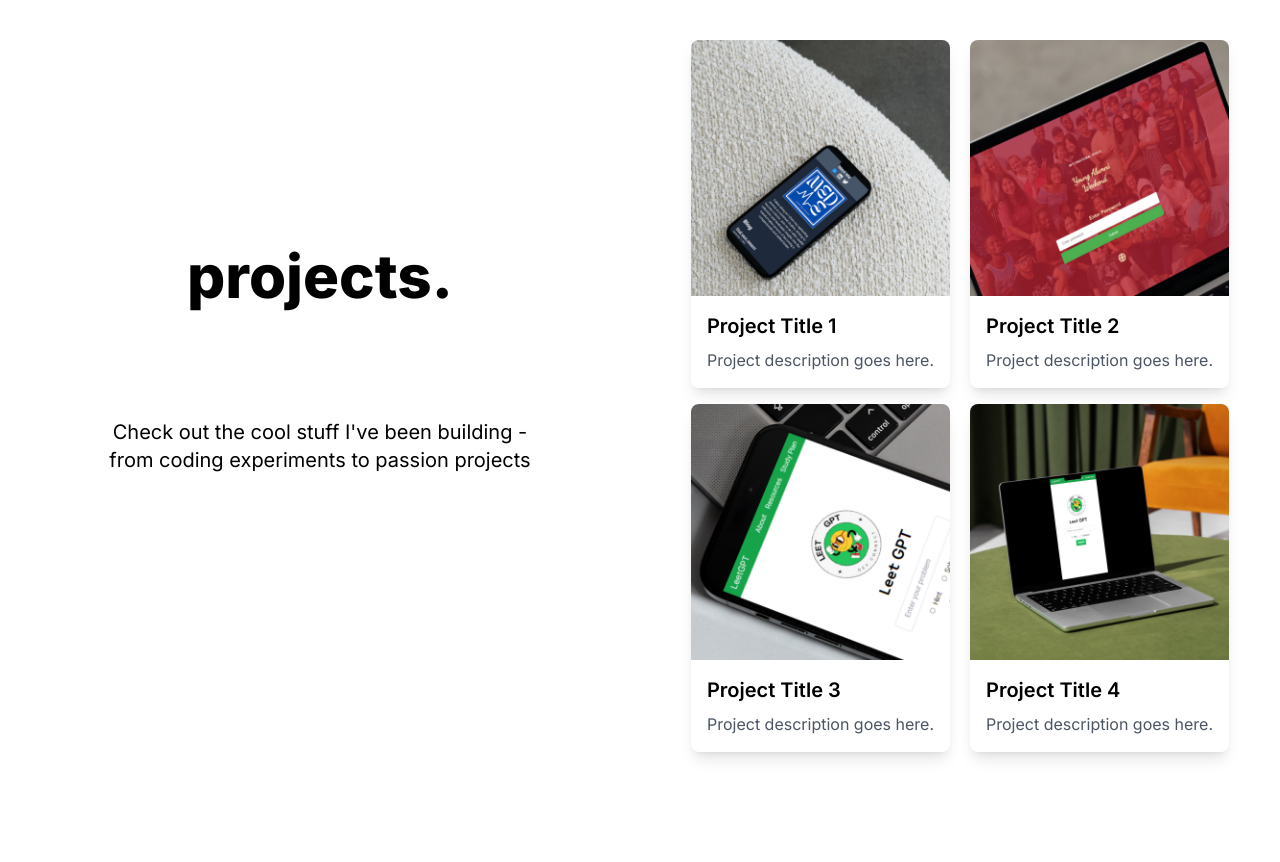
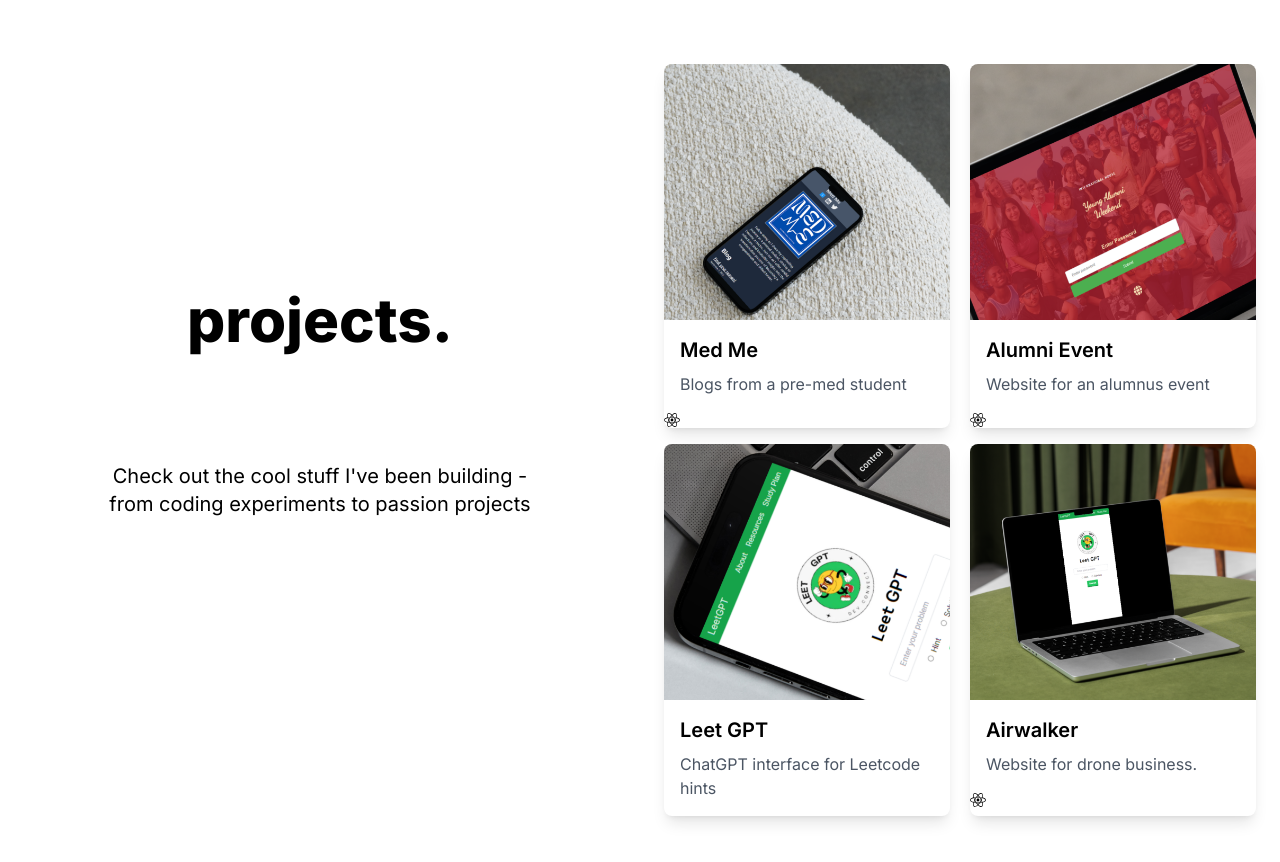
Before and after one commit to SushantChhetry/sushant-website, a Next.js app: page /project in a window 1280 px wide. Shown: the top 862 px of the page. Before the commit the page ends 800 px from the top, so only its background shows below. Built offline with nearby package versions, Linux system fonts and the light colour scheme.

Commit message:
Updated contact and projects page

```diff
--- /dev/null
+++ b/app/components/ProjectCard.tsx
@@ -0,0 +1,46 @@
+import React from "react";
+import Image from "next/image";
+import { FaReact } from "react-icons/fa";
+
+interface ProjectProps {
+  title: string;
+  imageSrc: string;
+  description: string;
+  altText: string;
+  icons: string[];
+}
+
+const ProjectCard: React.FC<ProjectProps> = ({
+  title,
+  imageSrc,
+  description,
+  icons,
+}) => {
+  const iconMap: { [key: string]: React.ReactNode } = {
+    react: <FaReact />,
+    // Add more icon mappings here if needed
+  };
+  return (
+    <div className="bg-white shadow-lg rounded-lg overflow-hidden transition-transform transform hover:scale-105">
+      <Image
+        src={imageSrc}
+        alt={title}
+        className="h-64 w-full object-cover"
+        width={250}
+        height={250}
+      />
+      <div className="p-4">
+        <h2 className="text-xl font-semibold mb-2">{title}</h2>
+        <div className="text-gray-600">{description}</div>
+      </div>
+      {icons.map((icon, index) => {
+        if (iconMap[icon]) {
+          return <div key={index}>{iconMap[icon]}</div>;
+        }
+        return null; // Return null for unsupported icons
+      })}
+    </div>
+  );
+};
+
+export default ProjectCard;
--- a/app/contact/page.tsx
+++ b/app/contact/page.tsx
@@ -4,18 +4,9 @@
   return (
     <>
       <div className="flex md:flex-wrap h-screen justify-center items-center flex-col">
-        <div className="w-full md:w-1/2 flex flex-col justify-center items-center py-12">
-          <h1 className="text-6xl font-extrabold my-5 transition duration-500 hover:text-blue-600">
-            hire me.
-          </h1>
-          <p className="md:text-xl text-center text-block m-4 md:m-9 md:p-14">
-            Ready to collaborate? Let&apos;s chat about how I can bring my
-            skills to your team or project
-          </p>
-        </div>
-        <div className="flex-1 justify-center items-center">
-          <div className="mt-8 max-w-md">
-            <div className="grid grid-cols-1 gap-6">
+        <div className="w-full md:w-1/2 flex flex-col justify-center items-center">
+          <div className="flex-1 justify-center items-center">
+            <div className="grid grid-cols-1 gap-3">
               <label className="block">
                 <span className="text-gray-700">Full name</span>
                 <input
@@ -57,8 +48,23 @@
                 <span className="text-gray-700">Additional details</span>
                 <textarea className="mt-0 block w-full px-0.5 border-0 border-b-2 border-gray-200 focus:ring-0 focus:border-black"></textarea>
               </label>
+              <button
+                type="submit"
+                className="bg-blue-600 text-white font-semibold py-2 px-4 rounded-md hover:bg-blue-700 focus:outline-none focus:ring-2 focus:ring-blue-500 focus:ring-offset-2"
+              >
+                Submit
+              </button>
             </div>
           </div>
+        </div>
+        <div className="mt-4 max-w-md text-center">
+          <h1 className="text-6xl font-extrabold my-5 transition duration-500 hover:text-blue-600">
+            hire me.
+          </h1>
+          <p className="md:text-xl text-center text-block m-4 md:m-9 md:p-14">
+            Ready to collaborate? Let&apos;s chat about how I can bring my
+            skills to your team or project
+          </p>
         </div>
       </div>
     </>
--- a/app/project/page.tsx
+++ b/app/project/page.tsx
@@ -1,13 +1,11 @@
 import React from "react";
 import Image from "next/image";
+import ProjectCard from "../components/ProjectCard";
 
 const Project = () => {
   return (
     <>
-      <div
-        className="flex flex-wrap h-fit my-10
-      "
-      >
+      <div className="flex flex-wrap h-fit my-10">
         <div className="w-full md:w-1/2 flex flex-col justify-center items-center py-12">
           <h1 className="text-6xl font-extrabold my-5 transition duration-500 hover:text-blue-600">
             projects.
@@ -17,71 +15,43 @@
             experiments to passion projects
           </p>
         </div>
-        <div className="w-full md:w-1/2 flex justify-center items-center ">
-          <div className="grid grid-cols-1 md:grid-cols-2 lg:grid-cols-2 gap-4 gap-x-5">
+        <div className="w-full md:w-1/2 flex justify-center items-center">
+          <div className="grid grid-cols-1 md:grid-cols-2 lg:grid-cols-2 gap-4 gap-x-5 md:h-screen p-6">
             {/* Project 1 */}
-            <div className="bg-white shadow-lg rounded-lg overflow-hidden">
-              <Image
-                src="/1.png"
-                alt="Project 1"
-                className="h-64 w-full object-cover"
-                width={250}
-                height={250}
-              />
-              <div className="p-4">
-                <h2 className="text-xl font-semibold mb-2">Project Title 1</h2>
-                <p className="text-gray-600">Project description goes here.</p>
-                {/* Add icons or additional information here */}
-              </div>
-            </div>
+            <ProjectCard
+              title="Med Me"
+              imageSrc="/1.png"
+              description="Blogs from a pre-med student"
+              icons={["react"]}
+              altText="med me"
+            />
 
             {/* Project 2 */}
-            <div className="bg-white shadow-lg rounded-lg overflow-hidden">
-              <Image
-                src="/2.png"
-                alt="Project 2"
-                className="h-64 w-full object-cover"
-                width={250}
-                height={250}
-              />
-              <div className="p-4">
-                <h2 className="text-xl font-semibold mb-2">Project Title 2</h2>
-                <p className="text-gray-600">Project description goes here.</p>
-                {/* Add icons or additional information here */}
-              </div>
-            </div>
+            <ProjectCard
+              title="Alumni Event"
+              imageSrc="/2.png"
+              description="Website for an alumnus event"
+              icons={["react"]}
+              altText="med me"
+            />
 
             {/* Project 3 */}
-            <div className="bg-white shadow-lg rounded-lg overflow-hidden">
-              <Image
-                src="/3.png"
-                alt="Project 3"
-                className="h-64 w-full object-cover"
-                width={250}
-                height={250}
-              />
-              <div className="p-4">
-                <h2 className="text-xl font-semibold mb-2">Project Title 3</h2>
-                <p className="text-gray-600">Project description goes here.</p>
-                {/* Add icons or additional information here */}
-              </div>
-            </div>
+            <ProjectCard
+              title="Leet GPT"
+              imageSrc="/3.png"
+              description="ChatGPT interface for Leetcode hints"
+              icons={["react"]}
+              altText="med me"
+            />
 
             {/* Project 4 */}
-            <div className="bg-white shadow-lg rounded-lg overflow-hidden">
-              <Image
-                src="/4.png"
-                alt="Project 4"
-                className="h-64 w-full object-cover"
-                width={250}
-                height={250}
-              />
-              <div className="p-4">
-                <h2 className="text-xl font-semibold mb-2">Project Title 4</h2>
-                <p className="text-gray-600">Project description goes here.</p>
-                {/* Add icons or additional information here */}
-              </div>
-            </div>
+            <ProjectCard
+              title="Airwalker"
+              imageSrc="/4.png"
+              description="Website for drone business."
+              icons={["react"]}
+              altText="med me"
+            />
           </div>
         </div>
       </div>
--- a/package.json
+++ b/package.json
@@ -9,6 +9,7 @@
     "lint": "next lint"
   },
   "dependencies": {
+    "@headlessui/react": "^1.7.17",
     "@types/node": "20.5.6",
     "@types/react": "18.2.21",
     "@types/react-dom": "18.2.7",
```
Also changed, not shown: 1 other file (tests, documents, lock files or other folders).
